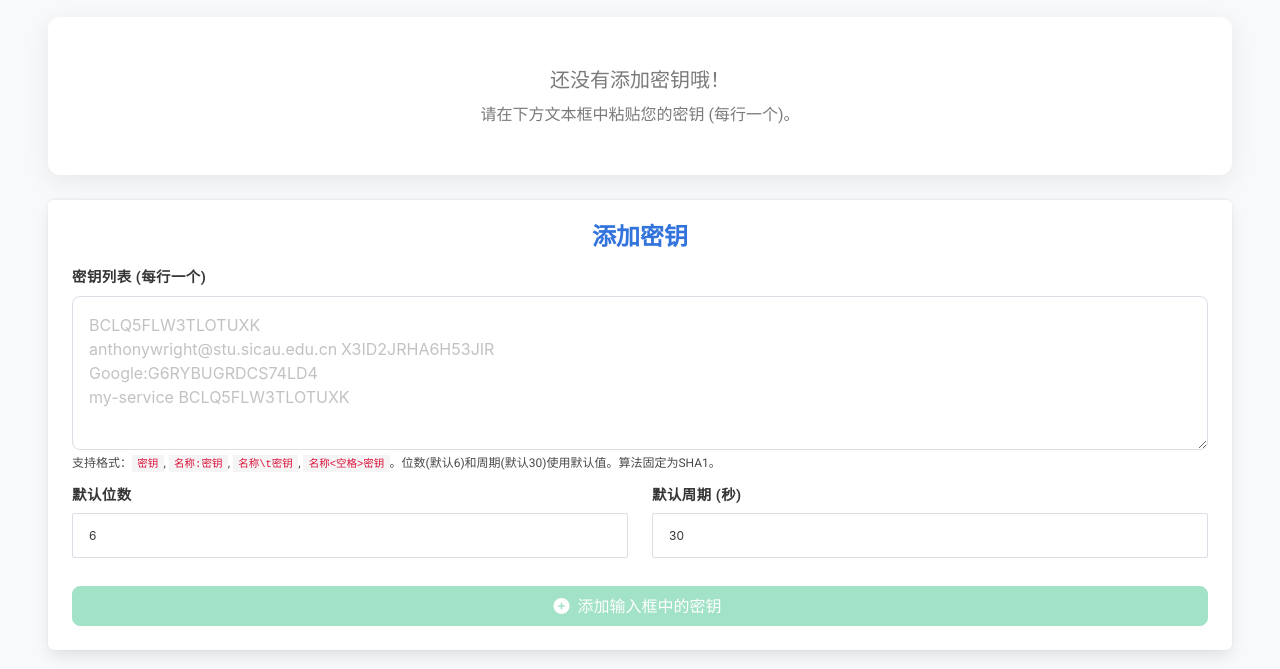
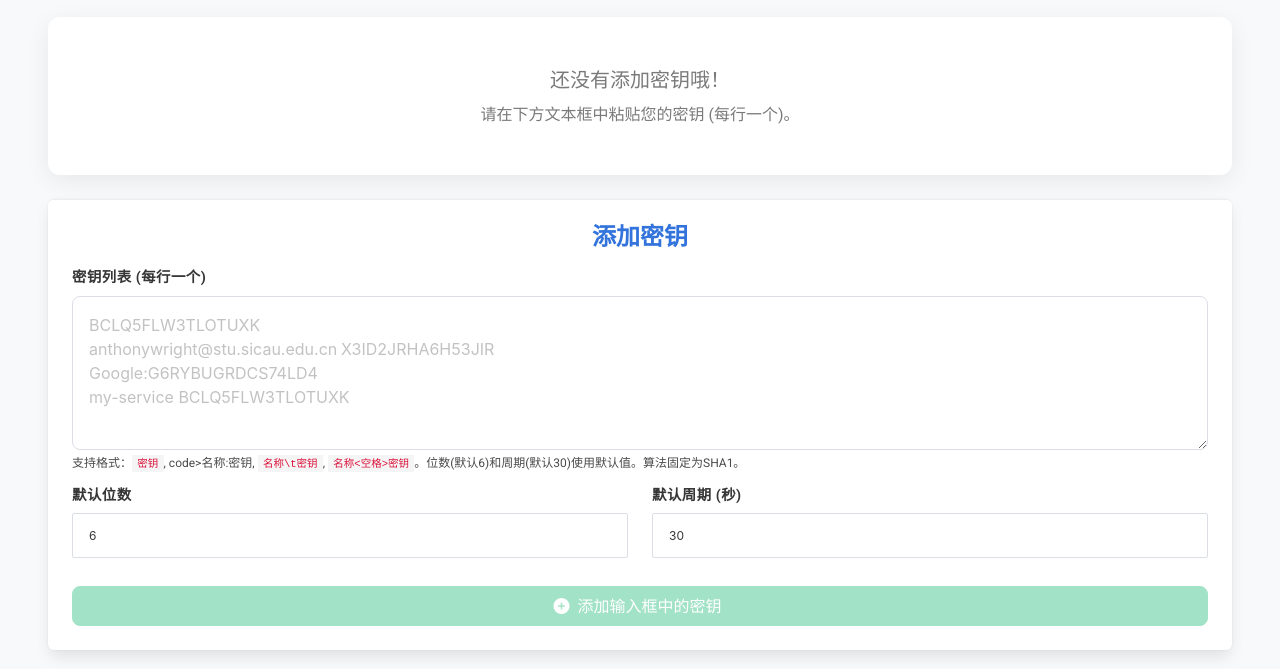
Before and after one commit to linyuch3/2fa, a plain HTML site: page public/index.html in a window 1280 px wide. Shown: the part 131-800 px from the top of the page. Drawn offline with nearby package versions, Linux system fonts and the light colour scheme.

Commit message:
Update index.html

```diff
--- a/public/index.html
+++ b/public/index.html
@@ -420,7 +420,7 @@
                       placeholder="BCLQ5FLW3TLOTUXK&#10;anthonywright@stu.sicau.edu.cn	X3ID2JRHA6H53JIR&#10;Google:G6RYBUGRDCS74LD4&#10;my-service BCLQ5FLW3TLOTUXK"
                       rows="5"></textarea>
           </div>
-          <p class="help">支持格式：<code>密钥</code>, <code>名称:密钥</code>, <code>名称\t密钥</code>, <code>名称<空格>密钥</code>。位数(默认6)和周期(默认30)使用默认值。算法固定为SHA1。</p>
+          <p class="help">支持格式：<code>密钥</code>, code>名称:密钥</code>, <code>名称\t密钥</code>, <code>名称<空格>密钥</code>。位数(默认6)和周期(默认30)使用默认值。算法固定为SHA1。</p>
         </div>
          <div class="columns is-mobile">
           <div class="column">
```
